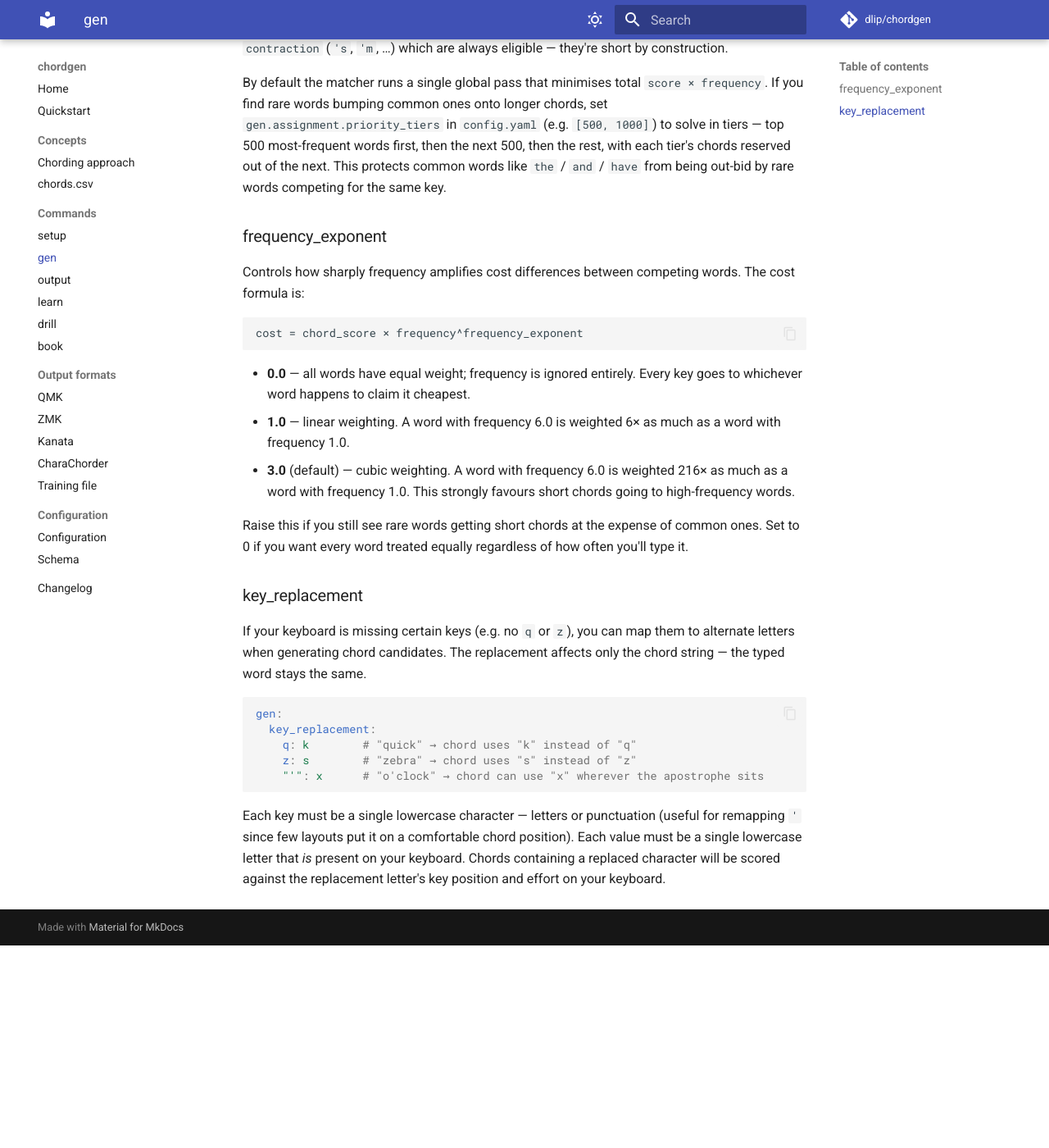
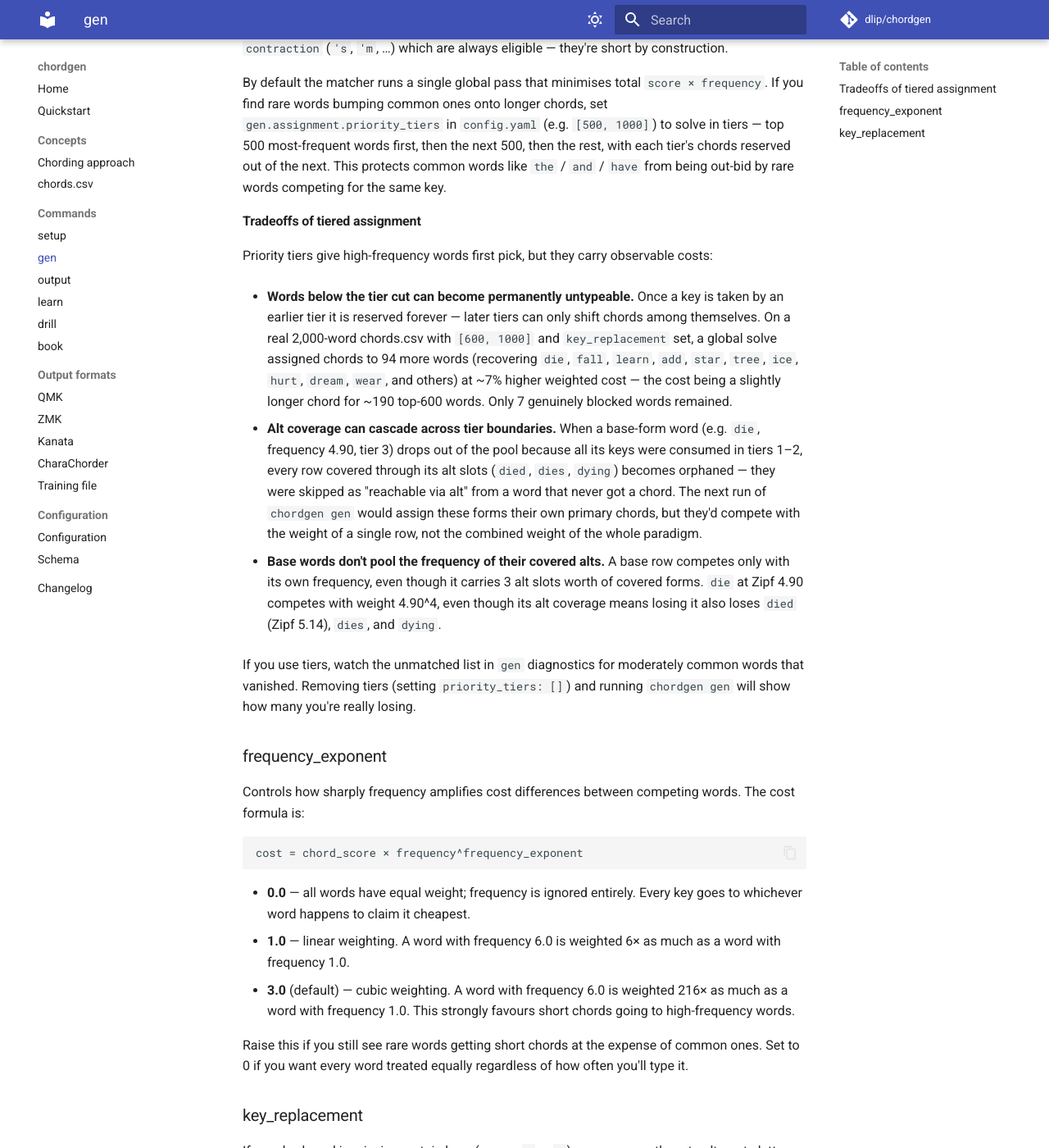
Before and after one commit to dlip/chordgen, an MkDocs documentation site: the page built from docs/commands/gen.md, in a window 1280 px wide and 1400 px high, scrolled down 530 px. Shown: the whole window at 82% size. Built offline with MkDocs 1.6.1 and Material for MkDocs 9.7.7, drawn with Linux system fonts in a browser that asks for light colours; comment, search, counter and statistics services are not loaded; before the commit the page ends 1683 px from its top, so only the background shows below that.

Commit message:
docs: note priority_tiers tradeoffs (blocked words, orphaned paradigms, no weight pooling)

```diff
--- a/docs/commands/gen.md
+++ b/docs/commands/gen.md
@@ -30,6 +30,42 @@ first, then the next 500, then the rest, with each tier's chords
 reserved out of the next. This protects common words like `the` /
 `and` / `have` from being out-bid by rare words competing for the
 same key.
+
+#### Tradeoffs of tiered assignment
+
+Priority tiers give high-frequency words first pick, but they carry
+observable costs:
+
+- **Words below the tier cut can become permanently untypeable.**
+  Once a key is taken by an earlier tier it is reserved forever —
+  later tiers can only shift chords among themselves. On a real
+  2,000-word chords.csv with `[600, 1000]` and `key_replacement` set,
+  a global solve assigned chords to 94 more words (recovering `die`,
+  `fall`, `learn`, `add`, `star`, `tree`, `ice`, `hurt`, `dream`,
+  `wear`, and others) at ~7% higher weighted cost — the cost being a
+  slightly longer chord for ~190 top-600 words. Only 7 genuinely
+  blocked words remained.
+
+- **Alt coverage can cascade across tier boundaries.** When a
+  base-form word (e.g. `die`, frequency 4.90, tier 3) drops out of
+  the pool because all its keys were consumed in tiers 1–2, every
+  row covered through its alt slots (`died`, `dies`, `dying`) becomes
+  orphaned — they were skipped as "reachable via alt" from a word
+  that never got a chord. The next run of `chordgen gen` would assign
+  these forms their own primary chords, but they'd compete with the
+  weight of a single row, not the combined weight of the whole
+  paradigm.
+
+- **Base words don't pool the frequency of their covered alts.** A
+  base row competes only with its own frequency, even though it
+  carries 3 alt slots worth of covered forms. `die` at Zipf 4.90
+  competes with weight 4.90^4, even though its alt coverage means
+  losing it also loses `died` (Zipf 5.14), `dies`, and `dying`.
+
+If you use tiers, watch the unmatched list in `gen` diagnostics for
+moderately common words that vanished. Removing tiers (setting
+`priority_tiers: []`) and running `chordgen gen` will show how many
+you're really losing.
 
 ### frequency_exponent
 
```
